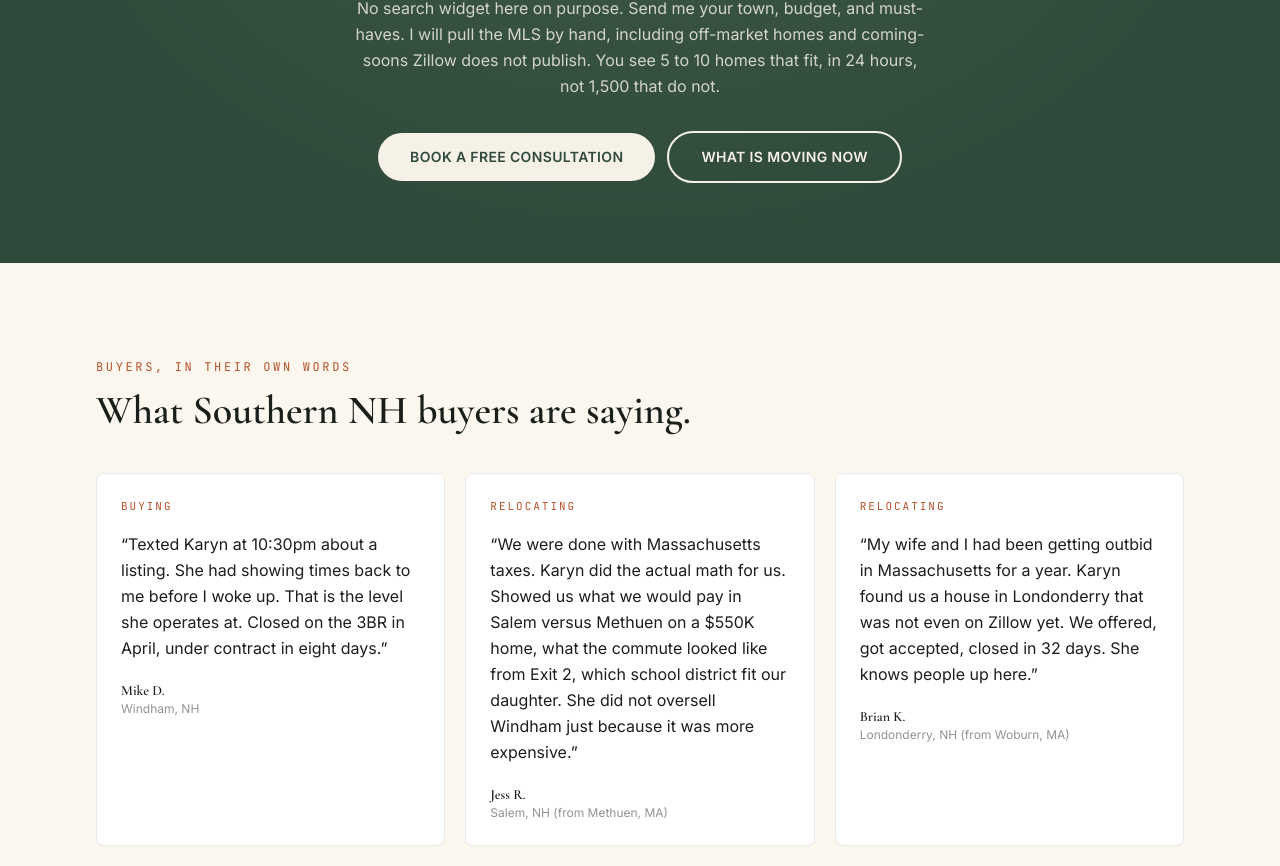
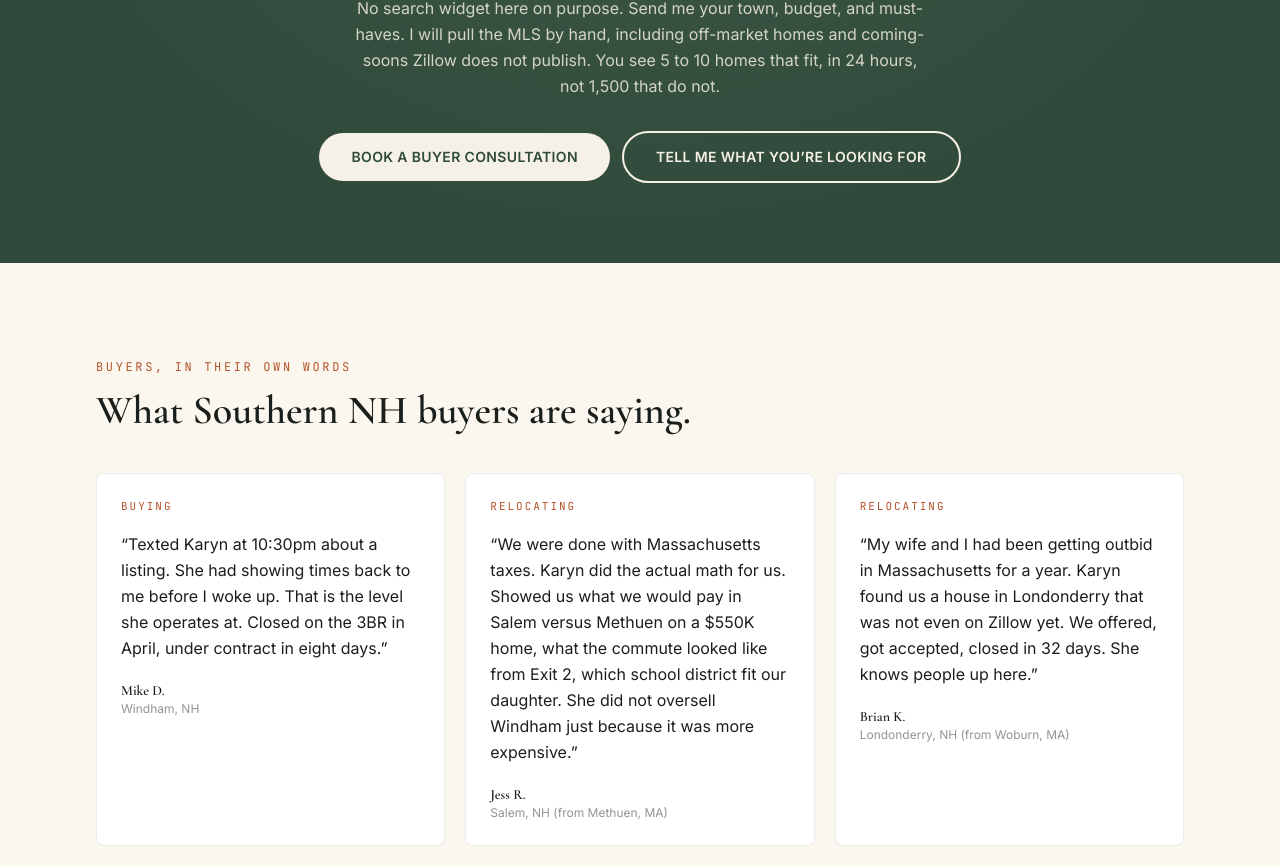
Before and after one commit to tonyrosa777-ops/karyn-emerson, a Next.js app in the folder karyn-emerson/: page /buy in a window 1280 px wide. Shown: the part 2674-3540 px from the top of the page. Built offline with nearby package versions, Linux system fonts and the light colour scheme; no server answers.

Commit message:
fix(buy): point buy-page CTA to /booking instead of deleted /listings

```diff
--- a/karyn-emerson/src/app/buy/page.tsx
+++ b/karyn-emerson/src/app/buy/page.tsx
@@ -318,17 +318,17 @@ export default function BuyPage() {
                   color: "var(--primary)",
                 }}
               >
-                Book a Free Consultation
+                Book a Buyer Consultation
               </Link>
               <Link
-                href="/listings"
+                href="/quiz"
                 className="inline-flex items-center justify-center rounded-full border-2 px-8 py-3.5 font-body text-sm font-semibold uppercase tracking-wide transition"
                 style={{
                   borderColor: "var(--bg-base)",
                   color: "var(--bg-base)",
                 }}
               >
-                What Is Moving Now
+                Tell Me What You&rsquo;re Looking For
               </Link>
             </div>
           </FadeUp>
```
